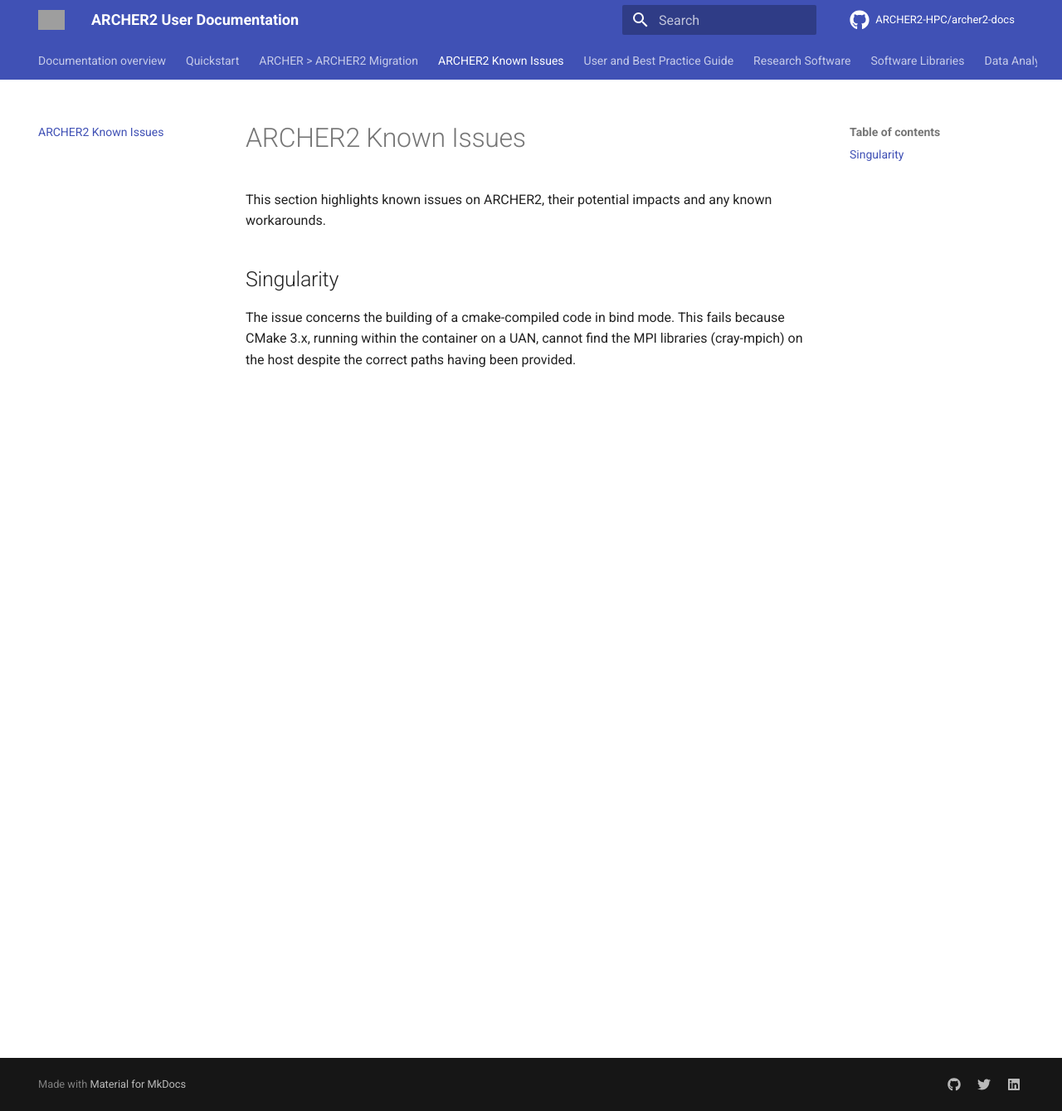
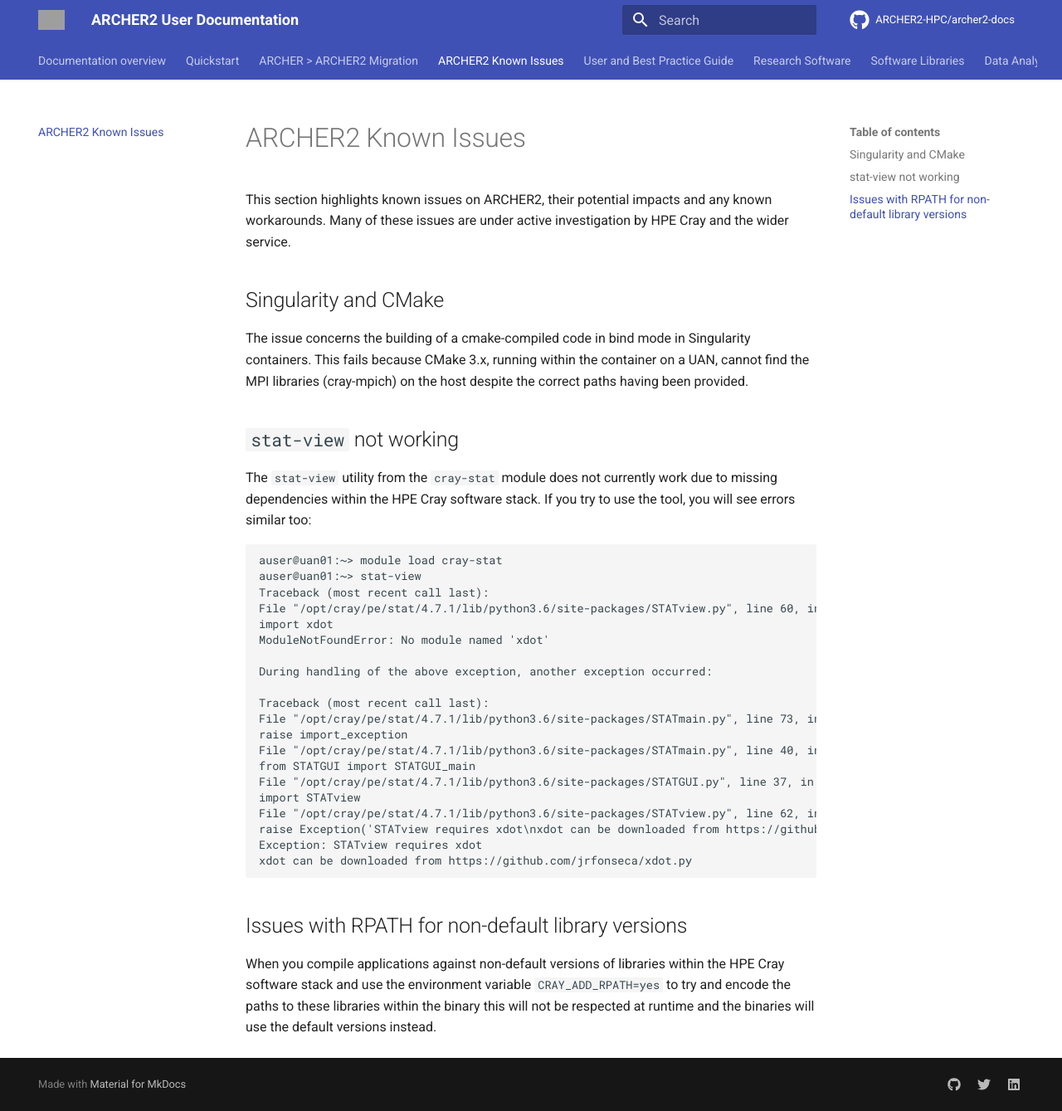
Before and after one commit to ARCHER2-HPC/archer2-docs, an MkDocs documentation site: the page built from docs/known-issues/index.md, in a window 1280 px wide and 1339 px high. Shown: the whole window at 83% size. Built offline with MkDocs 1.6.1 and Material for MkDocs 9.7.7, drawn with Linux system fonts in a browser that asks for light colours; comment, search, counter and statistics services are not loaded; grey boxes are pictures that could not be loaded.

Commit message:
Adds notes on RPATH and stat-view issues

````diff
--- a/docs/known-issues/index.md
+++ b/docs/known-issues/index.md
@@ -1,8 +1,45 @@
 # ARCHER2 Known Issues
 
 This section highlights known issues on ARCHER2, their potential
-impacts and any known workarounds.
+impacts and any known workarounds. Many of these issues are under
+active investigation by HPE Cray and the wider service.
 
+## Singularity and CMake
+The issue concerns the building of a cmake-compiled code in bind mode in
+Singularity containers. This fails because CMake 3.x, running within the
+container on a UAN, cannot find the MPI libraries (cray-mpich) on the host
+despite the correct paths having been provided.
 
-## Singularity
-The issue concerns the building of a cmake-compiled code in bind mode. This fails because CMake 3.x, running within the container on a UAN, cannot find the MPI libraries (cray-mpich) on the host despite the correct paths having been provided.
+## `stat-view` not working
+The `stat-view` utility from the `cray-stat` module does not currently
+work due to missing dependencies within the HPE Cray software stack. If you
+try to use the tool, you will see errors similar too:
+
+```
+auser@uan01:~> module load cray-stat
+auser@uan01:~> stat-view
+Traceback (most recent call last):
+File "/opt/cray/pe/stat/4.7.1/lib/python3.6/site-packages/STATview.py", line 60, in <module>
+import xdot
+ModuleNotFoundError: No module named 'xdot'
+
+During handling of the above exception, another exception occurred:
+
+Traceback (most recent call last):
+File "/opt/cray/pe/stat/4.7.1/lib/python3.6/site-packages/STATmain.py", line 73, in <module>
+raise import_exception
+File "/opt/cray/pe/stat/4.7.1/lib/python3.6/site-packages/STATmain.py", line 40, in <module>
+from STATGUI import STATGUI_main
+File "/opt/cray/pe/stat/4.7.1/lib/python3.6/site-packages/STATGUI.py", line 37, in <module>
+import STATview
+File "/opt/cray/pe/stat/4.7.1/lib/python3.6/site-packages/STATview.py", line 62, in <module>
+raise Exception('STATview requires xdot\nxdot can be downloaded from https://github.com/jrfonseca/xdot.py\n')
+Exception: STATview requires xdot
+xdot can be downloaded from https://github.com/jrfonseca/xdot.py
+```
+
+## Issues with RPATH for non-default library versions
+When you compile applications against non-default versions of libraries within the HPE
+Cray software stack and use the environment variable `CRAY_ADD_RPATH=yes` to try and encode
+the paths to these libraries within the binary this will not be respected at runtime and
+the binaries will use the default versions instead.
````
